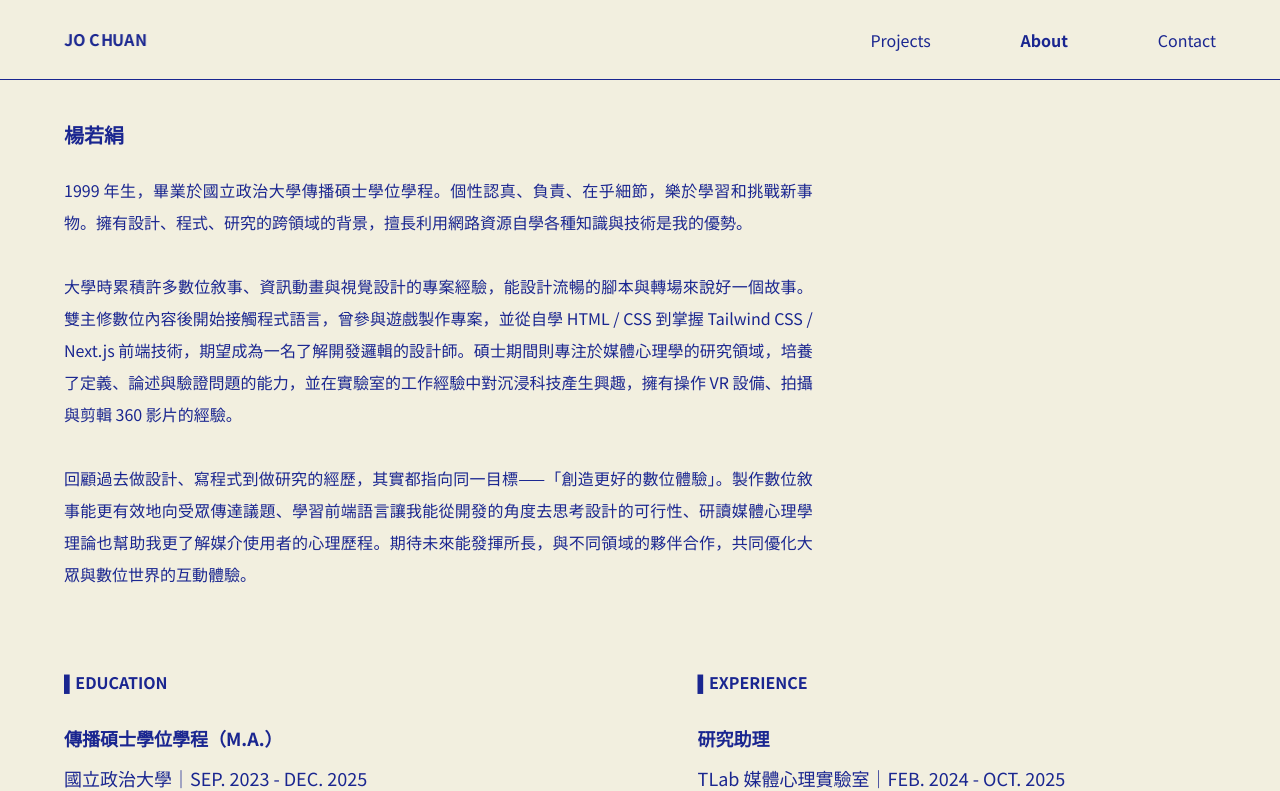
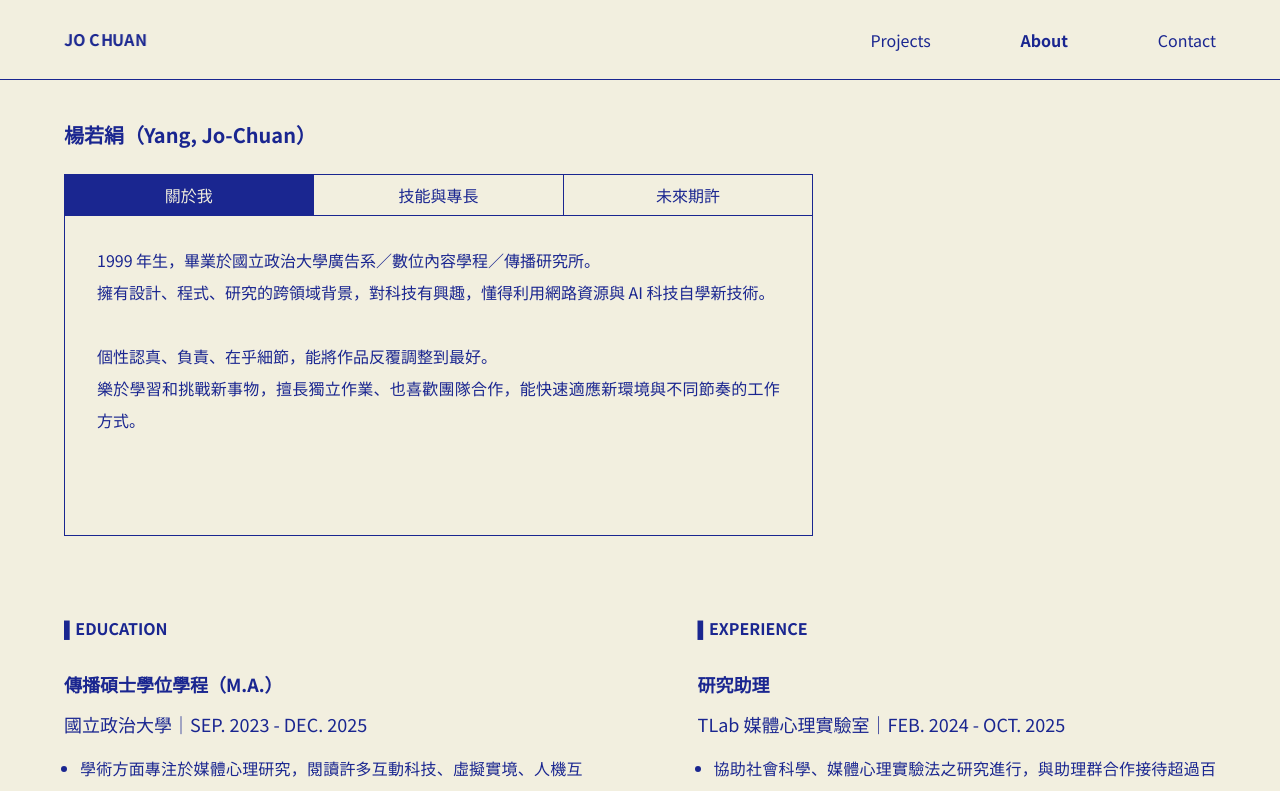
Before and after one commit to jochuany/jo-chuan-portfolio, a Next.js app: page /about in a window 1280 px wide. Shown: the top 791 px of the page. Built offline with nearby package versions, Linux system fonts and the light colour scheme.

Commit message:
update about layout and description
20260123

```diff
--- a/src/app/about/page.js
+++ b/src/app/about/page.js
@@ -1,6 +1,8 @@
+"use client";
 import Image from "next/image";
 import { EduItem } from "@/components/EduItem";
 import { ExpItem } from "@/components/ExpItem";
+import { useState } from "react";
 
 const edu = [
   {
@@ -45,26 +47,18 @@ const exp = [
   },
 ];
 
-const awd = [
-  {
-    title: "學生論文發表",
-    award: "台灣資訊社會研究學會年會暨論文研討會｜2024",
-    description: [
-      "通過雙匿名審查之研討會，進行論文發表。",
-      "研究主題：不同虛擬化身參與新聞遊戲之效果研究。"
-    ]
-  },
-  {
-    title: "最佳教育文化節目獎 入圍",
-    award: "第 46 屆藝美獎｜2021",
-    description: [
-      "第一次製作節目即入圍有大學生小金鐘之稱的全國大專院校競賽。",
-      "入圍節目：九米九的世界（排球知識、採訪節目）。"
-    ]
-  },
-];
 
 export default function About() {
+
+  const [activeTab, setActiveTab] = useState("about");
+
+  const tabContents = {
+    about: "1999 年生，畢業於國立政治大學廣告系／數位內容學程／傳播研究所。\n擁有設計、程式、研究的跨領域背景，對科技有興趣，懂得利用網路資源與 AI 科技自學新技術。\n\n個性認真、負責、在乎細節，能將作品反覆調整到最好。\n樂於學習和挑戰新事物，擅長獨立作業、也喜歡團隊合作，能快速適應新環境與不同節奏的工作方式。",
+    skills: "我擁有資訊動畫與視覺設計的專案經驗，善於設計流暢的腳本來說好一個故事。曾參與遊戲製作專案，並從自學 HTML / CSS 到掌握 Tailwind CSS / Next.js 等前端技術，能進行網頁切版與開發。碩士期間對 XR 科技產生興趣，專注於媒體心理學研究，撰寫碩士論文的過程中訓練了定義與驗證問題的能力、清晰有邏輯的寫作能力，亦擁有操作 XR 設備、拍攝與剪輯 360 影片的經驗。\n\n此外，修習網路內容產品規劃的課程，讓我培養從 0 開始定義數位產品的思維：從專案描述、目標設定開始，實際進行使用者調查與訪談，訂定受眾、產品需求與 Flowchart，並進一步製作 Wireframe 與 Prototype。",
+    future: "回顧過去做設計、寫程式到做研究的經歷，其實都指向同一目標——「創造更好的數位體驗」。製作數位敘事能更有效地向受眾傳達議題、學習前端語言讓我能從開發的角度去思考數位設計的可行性、研讀媒體心理學理論與設計的心理學也幫助我更了解使用者的心理歷程。\n\n我希望成為一名 UI 設計師／使用者體驗設計師，相較於純設計或純工程背景的工作者，我的優勢在於能擔任設計與開發之間的橋樑，我熟悉前端語言與設計規範，能在設計時考量技術實作的可行性，減少溝通落差。期待未來能發揮所長，與不同領域的夥伴合作，共同優化大眾與數位世界的互動體驗。"
+  };
+
+
   return (
     <>
       <div className="flex w-screen h-auto pt-10 pb-10 justify-center items-start text-brand-text bg-brand-bg">
@@ -78,14 +72,35 @@ export default function About() {
           <div className="w-full mb-10 md:w-[65%] pb-4 border-b border-brand-text md:border-0">
             {/* name intro */}
             <div className="font-bold text-[20px] mb-6">
-              楊若絹
+              楊若絹（Yang, Jo-Chuan）
             </div>
 
-            <div className="w-full font-medium text-[16px] leading-8 text-justify mb-6">
-              1999 年生，畢業於國立政治大學傳播碩士學位學程。個性認真、負責、在乎細節，樂於學習和挑戰新事物。擁有設計、程式、研究的跨領域的背景，擅長利用網路資源自學各種知識與技術是我的優勢。<br /><br />
-              大學時累積許多數位敘事、資訊動畫與視覺設計的專案經驗，能設計流暢的腳本與轉場來說好一個故事。雙主修數位內容後開始接觸程式語言，曾參與遊戲製作專案，並從自學 HTML / CSS 到掌握 Tailwind CSS / Next.js 前端技術，期望成為一名了解開發邏輯的設計師。碩士期間則專注於媒體心理學的研究領域，培養了定義、論述與驗證問題的能力，並在實驗室的工作經驗中對沉浸科技產生興趣，擁有操作 VR 設備、拍攝與剪輯 360 影片的經驗。<br /><br />
-              回顧過去做設計、寫程式到做研究的經歷，其實都指向同一目標——「創造更好的數位體驗」。製作數位敘事能更有效地向受眾傳達議題、學習前端語言讓我能從開發的角度去思考設計的可行性、研讀媒體心理學理論也幫助我更了解媒介使用者的心理歷程。期待未來能發揮所長，與不同領域的夥伴合作，共同優化大眾與數位世界的互動體驗。
+            <div className="grid grid-cols-3">
+              <div
+                className={`px-4 py-2 text-center transition-all duration-400 cursor-pointer border border-brand-text ${activeTab === 'about' ? "bg-brand-text text-brand-bg" : "bg-brand-bg text-brand-text"}`}
+                onClick={() => setActiveTab('about')}
+              >
+                關於我
+              </div>
+              <div
+                className={`px-4 py-2 text-center transition-all duration-400 cursor-pointer border-y border-brand-text ${activeTab === 'skills' ? "bg-brand-text text-brand-bg" : "bg-brand-bg text-brand-text"}`}
+                onClick={() => setActiveTab('skills')}
+              >
+                技能與專長
+              </div>
+              <div
+                className={`px-4 py-2 text-center transition-all duration-400 cursor-pointer border border-brand-text ${activeTab === 'future' ? "bg-brand-text text-brand-bg" : "bg-brand-bg text-brand-text"}`}
+                onClick={() => setActiveTab('future')}
+              >
+                未來期許
+              </div>
             </div>
+
+            <div className="w-full font-medium text-[16px] leading-8 text-justify mb-6 border-x border-b border-brand-text px-8 py-7 min-h-[320px] whitespace-pre-line">
+              {tabContents[activeTab]}
+            </div>
+
+
           </div>
 
           <div className="flex flex-col md:flex-row md:justify-between">
```
